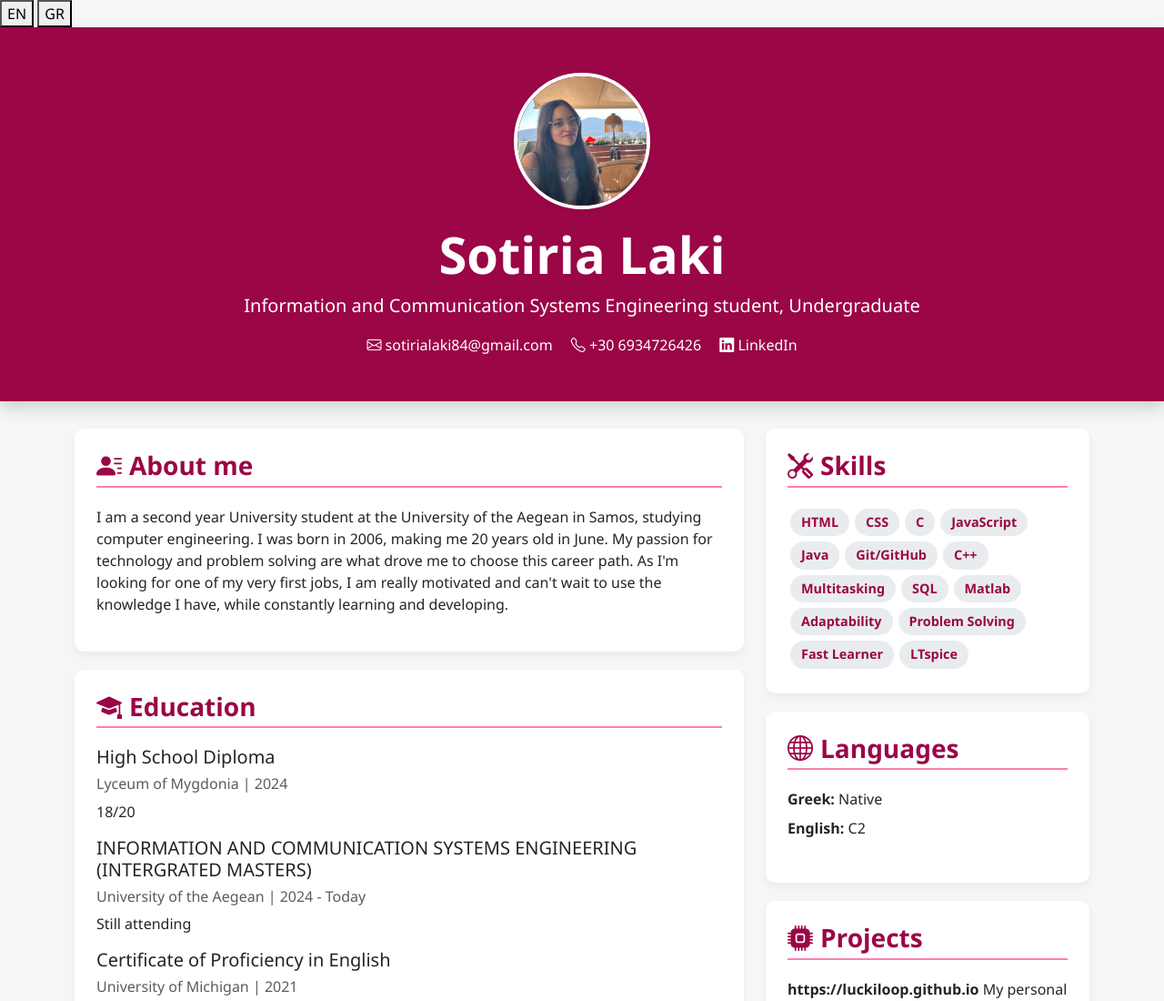
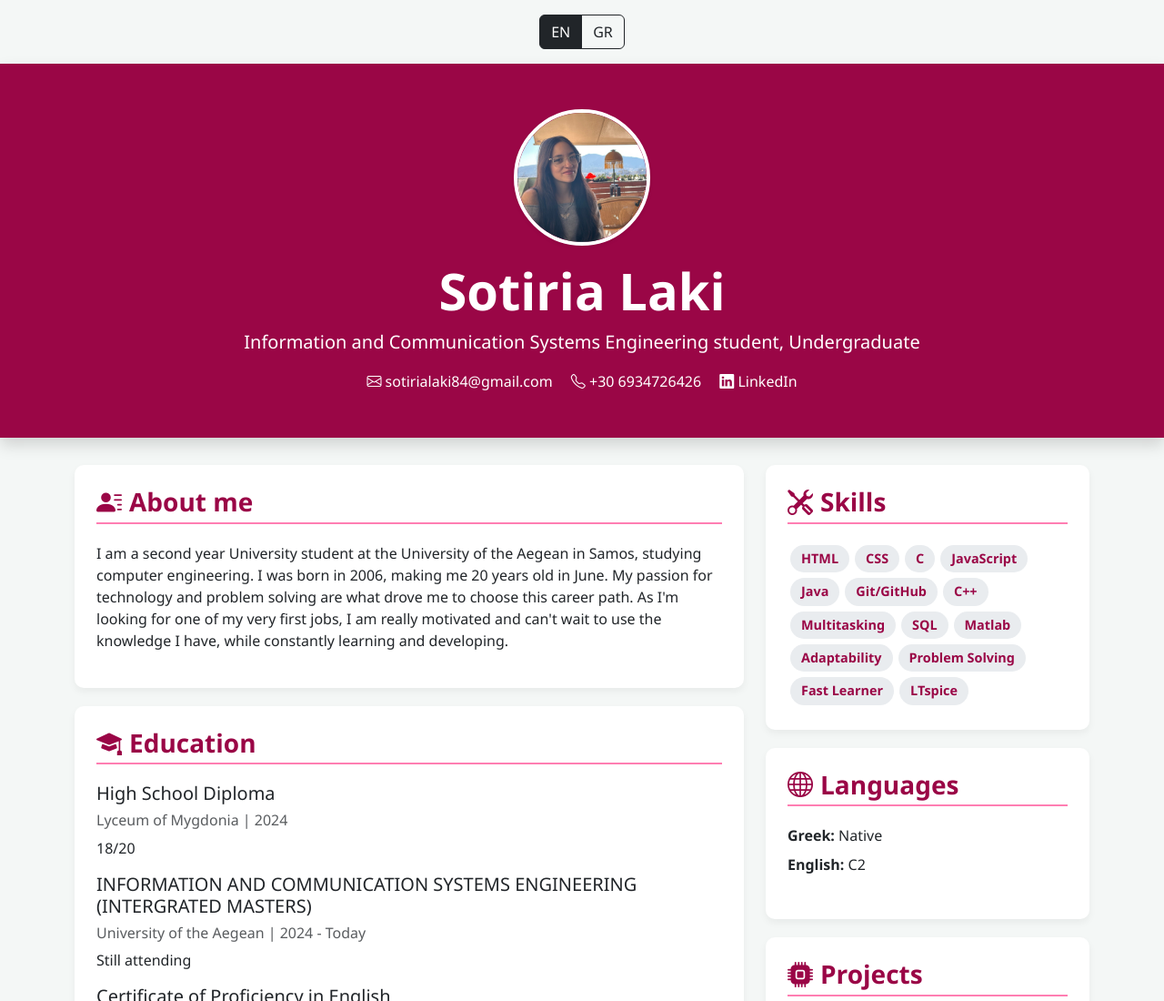
Before and after one commit to luckiloop/luckiloop.github.io, a plain HTML site: page cv/index.html in a window 1280 px wide. Shown: the top 1100 px of the page at 91% size. Drawn offline with nearby package versions, Linux system fonts and the light colour scheme.

Commit message:
Update index.html

```diff
--- a/cv/index.html
+++ b/cv/index.html
@@ -48,8 +48,12 @@
     </style>
 </head>
 <body>
-<button onclick="setLang('en')">EN</button>
-<button onclick="setLang('gr')">GR</button>
+<div class="d-flex justify-content-center my-3">
+  <div class="btn-group" role="group">
+    <button id="btn-en" class="btn btn-outline-dark active" onclick="setLang('en')">EN</button>
+    <button id="btn-gr" class="btn btn-outline-dark" onclick="setLang('gr')">GR</button>
+  </div>
+</div>
     <header class="header-bg text-center shadow">
         <div class="container">
             <img src="pfp.JPG" alt="Profile Picture" class="rounded-circle profile-img shadow-sm mb-3">
@@ -183,7 +187,7 @@
         </div>
     </div>
 
-    <script>
+   <script>
 function setLang(lang) {
   document.querySelectorAll("[data-gr]").forEach(el => {
     if (lang === "gr") {
@@ -195,10 +199,17 @@ function setLang(lang) {
       }
     }
   });
+
+  document.getElementById("btn-en").classList.toggle("active", lang === "en");
+  document.getElementById("btn-gr").classList.toggle("active", lang === "gr");
+
+  localStorage.setItem("lang", lang);
 }
+
+window.onload = () => {
+  setLang(localStorage.getItem("lang") || "en");
+};
 </script>
-
-<script src="//translate.google.com/translate_a/element.js?cb=googleTranslateElementInit"></script>
 
     <script src="https://cdn.jsdelivr.net/npm/bootstrap@5.3.2/dist/js/bootstrap.bundle.min.js"></script>
 </body>
```
